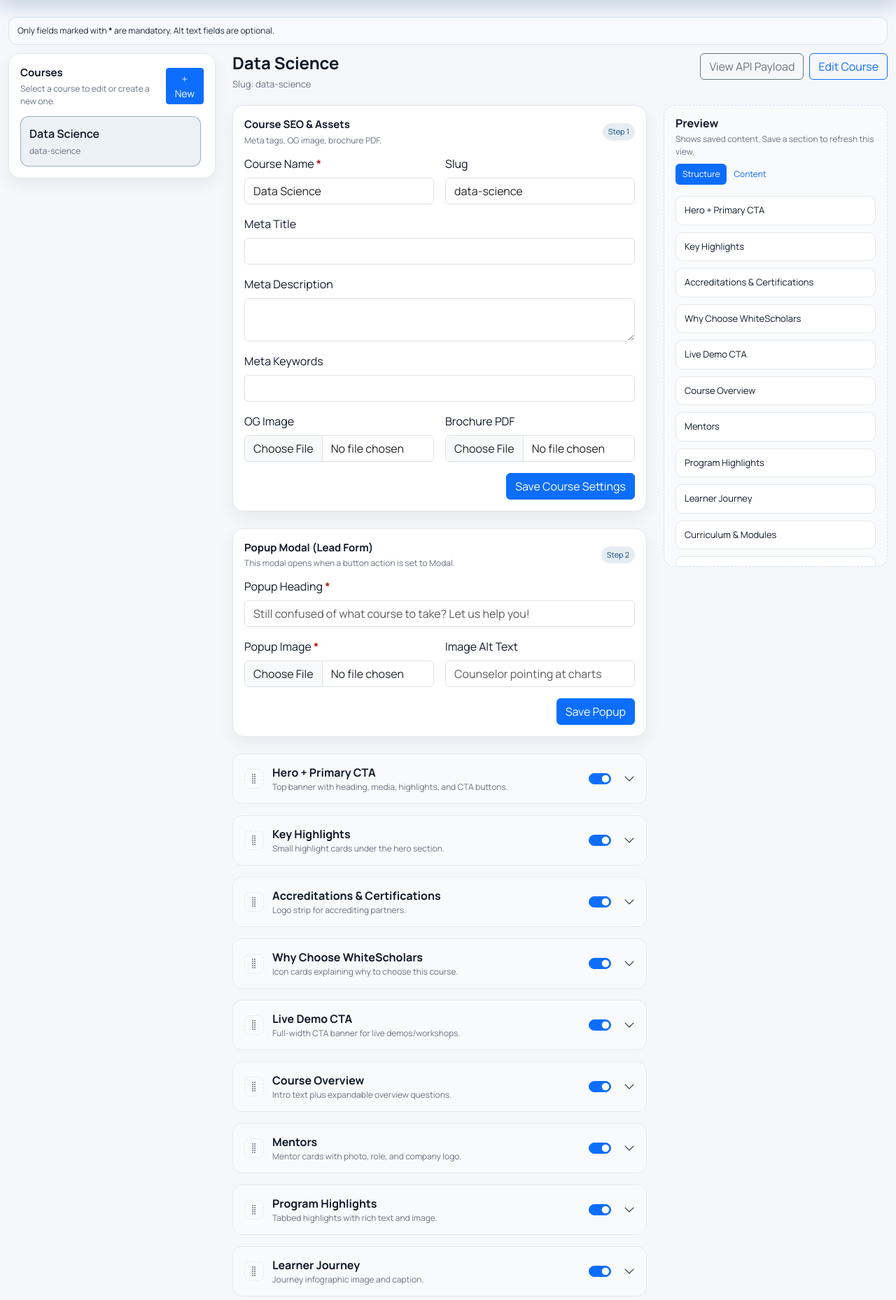
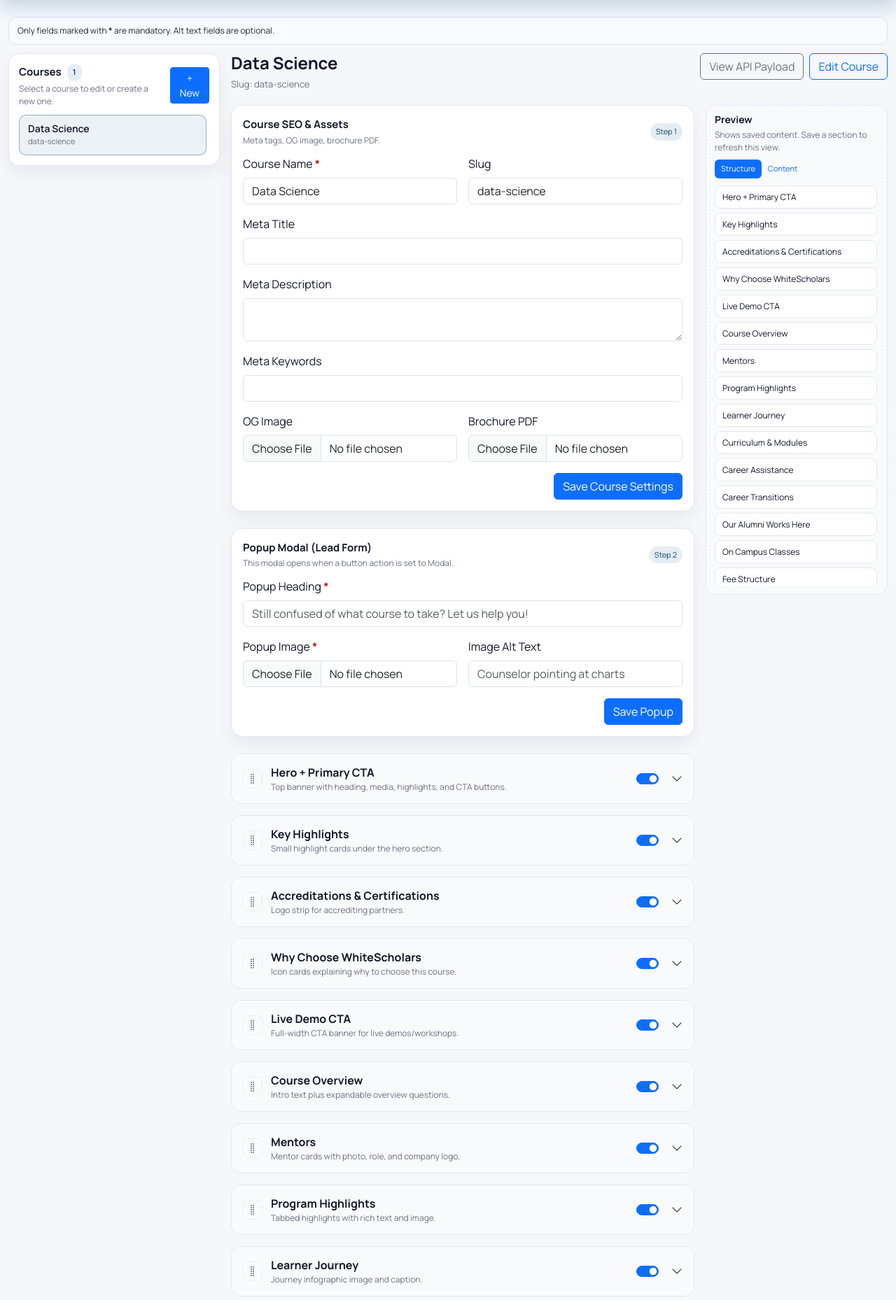
Before and after one commit to Saurabh-Rwt/whiteschollars-backend, a Django app: a page that uses dashboard/templates/dashboard.html in a window 1280 px wide. Shown: the part 62-1920 px from the top of the page at 70% size. Run offline with Django 4.2, Linux system fonts and the light colour scheme; a user stored in the database is signed in; data comes from the database, SQL or seed files in the repository; data that the repository does not hold is empty; some libraries are stand-ins or nearby versions.

Commit message:
Refactor accreditation logos display for improved layout and add empty state message

```diff
--- a/dashboard/templates/components/editor_sections/accreditations.html
+++ b/dashboard/templates/components/editor_sections/accreditations.html
@@ -23,9 +23,21 @@
   <div class="row g-2 mt-3">
     {% for item in accreditation_logos %}
       <div class="col-md-6">
-        <div class="border rounded p-2 d-flex align-items-center justify-content-between">
-          <span class="text-truncate">{{ item.image_alt|default:'Logo' }}</span>
-          <div class="d-flex gap-2">
+        <div class="entity-item">
+          <div class="entity-main">
+            <div class="entity-thumb-wrap">
+              {% if item.image %}
+                <img src="{{ item.image.url }}" alt="{{ item.image_alt|default:'Logo' }}" class="entity-thumb" />
+              {% else %}
+                <span class="entity-thumb-placeholder"><i class="bi bi-image"></i></span>
+              {% endif %}
+            </div>
+            <div class="entity-text">
+              <div class="entity-title text-truncate">{{ item.image_alt|default:'Logo' }}</div>
+              <div class="entity-meta">Logo ID #{{ item.id }}</div>
+            </div>
+          </div>
+          <div class="entity-item-actions">
             <a class="btn btn-sm btn-ghost" href="{% url 'dashboard' %}?course={{ selected_course.id }}&section=accreditations&edit_key=accreditation_logo&edit_id={{ item.id }}">Edit</a>
             <form method="POST" action="{% url 'dashboard' %}">
               {% csrf_token %}
@@ -38,7 +50,9 @@
         </div>
       </div>
     {% empty %}
-      <div class="col-12 text-muted">No accreditation logos yet.</div>
+      <div class="col-12">
+        <div class="entity-empty-state">No accreditation logos yet.</div>
+      </div>
     {% endfor %}
   </div>
 </div>
--- a/dashboard/templates/dashboard.html
+++ b/dashboard/templates/dashboard.html
@@ -79,21 +79,21 @@
       .course-list {
         display: flex;
         flex-direction: column;
-        gap: 8px;
-        max-height: 70vh;
+        gap: 6px;
+        max-height: calc(100vh - 220px);
         overflow: auto;
         padding-right: 4px;
       }
 
       .course-item {
-        border-radius: 12px;
+        border-radius: 10px;
         border: 1px solid transparent;
-        padding: 12px;
+        padding: 10px 12px;
         text-decoration: none;
         color: inherit;
         display: flex;
         flex-direction: column;
-        gap: 4px;
+        gap: 2px;
         transition: 0.2s ease;
       }
 
@@ -109,11 +109,39 @@
 
       .course-name {
         font-weight: 600;
+        font-size: 14px;
+        line-height: 1.25;
+        white-space: nowrap;
+        overflow: hidden;
+        text-overflow: ellipsis;
       }
 
       .course-slug {
-        font-size: 12px;
+        font-size: 11px;
         color: var(--panel-muted);
+        white-space: nowrap;
+        overflow: hidden;
+        text-overflow: ellipsis;
+      }
+
+      .dashboard-workspace {
+        align-items: start;
+      }
+
+      .dashboard-course-column .courses-panel {
+        position: sticky;
+        top: 16px;
+        padding: 14px;
+      }
+
+      .courses-panel .panel-header {
+        margin-bottom: 10px;
+      }
+
+      .courses-panel .panel-title {
+        display: flex;
+        align-items: center;
+        gap: 8px;
       }
 
       .editor-header {
@@ -137,8 +165,8 @@
 
       .editor-layout {
         display: grid;
-        grid-template-columns: minmax(0, 1fr) 320px;
-        gap: 24px;
+        grid-template-columns: minmax(0, 1fr) clamp(260px, 20vw, 290px);
+        gap: 16px;
         align-items: start;
       }
 
@@ -232,15 +260,18 @@
         border: 1px dashed var(--panel-soft-border);
         background: #f8fafc;
         border-radius: 16px;
-        padding: 16px;
+        padding: 12px;
         position: sticky;
         top: 16px;
-        max-height: calc(100vh - 140px);
-        overflow: auto;
+        max-height: calc(100vh - 100px);
+        overflow: hidden;
+        display: flex;
+        flex-direction: column;
       }
 
       .preview-card h6 {
         font-weight: 700;
+        font-size: 14px;
       }
 
       .preview-list {
@@ -249,15 +280,16 @@
         margin: 0;
         display: flex;
         flex-direction: column;
-        gap: 10px;
+        gap: 6px;
       }
 
       .preview-item {
-        padding: 10px 12px;
-        border-radius: 10px;
+        padding: 8px 10px;
+        border-radius: 9px;
         background: #fff;
         border: 1px solid var(--panel-border);
-        font-size: 13px;
+        font-size: 12px;
+        line-height: 1.25;
       }
 
       .preview-item.disabled {
@@ -266,21 +298,29 @@
       }
 
       .preview-tabs .nav-link {
-        font-size: 12px;
-        padding: 6px 10px;
+        font-size: 11px;
+        padding: 5px 9px;
+      }
+
+      .preview-tab-content {
+        margin-top: 10px !important;
+        flex: 1;
+        min-height: 0;
+        overflow: auto;
+        padding-right: 2px;
       }
 
       .preview-content {
         display: flex;
         flex-direction: column;
-        gap: 12px;
+        gap: 8px;
       }
 
       .preview-section {
         border: 1px solid var(--panel-border);
         background: #fff;
-        border-radius: 12px;
-        padding: 12px;
+        border-radius: 10px;
+        padding: 10px;
       }
 
       .preview-section.is-disabled {
@@ -296,7 +336,7 @@
 
       .preview-section-title {
         font-weight: 700;
-        font-size: 13px;
+        font-size: 12px;
       }
 
       .preview-disabled-badge {
@@ -748,10 +788,20 @@
 
         .preview-card {
           position: static;
+          max-height: none;
+          overflow: visible;
         }
       }
 
       @media (max-width: 991px) {
+        .dashboard-course-column .courses-panel {
+          position: static;
+        }
+
+        .course-list {
+          max-height: 260px;
+        }
+
         .editor-header {
           flex-direction: column;
           align-items: flex-start;
@@ -803,12 +853,12 @@
         Only fields marked with <strong>*</strong> are mandatory. Alt text fields are optional.
       </div>
 
-      <div class="row g-4">
-        <aside class="col-xl-3 col-lg-4">
-          <div class="panel">
+      <div class="row g-3 dashboard-workspace">
+        <aside class="col-xxl-2 col-xl-3 col-lg-3 dashboard-course-column">
+          <div class="panel courses-panel">
             <div class="panel-header">
               <div>
-                <p class="panel-title">Courses</p>
+                <p class="panel-title">Courses <span class="badge-soft">{{ courses|length }}</span></p>
                 <p class="panel-subtitle">Select a course to edit or create a new one.</p>
               </div>
               <button class="btn btn-sm btn-primary" data-bs-toggle="modal" data-bs-target="#courseModal">
@@ -833,7 +883,7 @@
           </div>
         </aside>
 
-        <main class="col-xl-9 col-lg-8">
+        <main class="col-xxl-10 col-xl-9 col-lg-9 dashboard-editor-column">
           {% if not selected_course %}
             <div class="empty-state">
               <h4>Create your first course</h4>
@@ -1004,7 +1054,7 @@
                 </div>
               </div>
 
-              <aside>
+              <aside class="editor-preview-column">
                 <div class="preview-card">
                   <div class="d-flex justify-content-between align-items-start mb-2">
                     <div>
@@ -1038,7 +1088,7 @@
                       </button>
                     </li>
                   </ul>
-                  <div class="tab-content mt-3">
+                  <div class="tab-content preview-tab-content">
                     <div class="tab-pane fade show active" id="preview-structure" role="tabpanel">
                       <ul class="preview-list" data-preview-structure>
                         {% for section in course_sections %}
```
